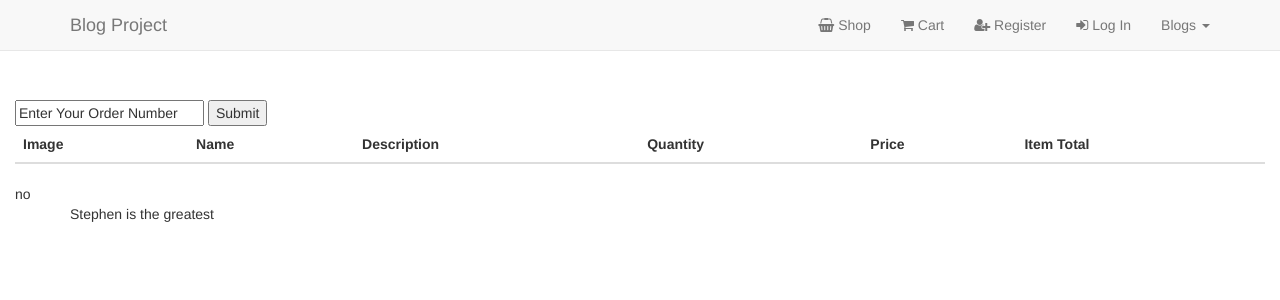
After one commit to DarilliGames/django-ecommerse, a Django app: a page that uses home/templates/home/base.html in a window 1280 px wide. The commit adds this page. Shown: the top 300 px of the page. Run offline with Django 3.2, Linux system fonts and the light colour scheme; lists and menus that the app fills with data are empty; some libraries are stand-ins or nearby versions.

```diff
--- /dev/null
+++ b/cart/templates/cart/orderhistory.html
@@ -0,0 +1,51 @@
+{% extends "home/base.html" %}
+{% load static from staticfiles %}
+
+
+{% block content %}
+<div>
+
+
+    <form action="{% url 'checkorders' %}" method="POST">
+        {% csrf_token %}
+        <input type="text" name="orderid" value="Enter Your Order Number"/>
+        <!--<input type="text" name="" value="Enter Your Password Number"/>-->
+        <input type="submit" name="Submit"/>
+    </form>
+    <table class="table">
+        <thead>
+        <tr>
+            <th>Image</th>
+            <th>Name</th>
+            <th>Description</th>
+            <th>Quantity</th>
+            <th>Price</th>
+            <th>Item Total</th>
+
+        </tr>
+        </thead>
+        <tbody>
+        {% for i in order.line_items.all %}
+            <tr>
+                <td><img style="max-height:100px; max-width:100px" src="{{ MEDIA_URL }}{{ i.product.image }}"></td>
+                <td>{{ i.product.title }}</td>
+                <td>{{ i.product.content }}</td>
+                <td>{{ i.quantity }}</td>
+                <td>{{ i.product.price }}</td>
+                <td>{{ i.product.ptotal }}</td>
+
+            </tr>
+        {% endfor %}
+
+        </tbody>
+    </table>
+    {{ order }}
+    {% for line in order.line_items.all %}
+        <p>{{ line.product.title }} {{ line.quantity }} {{ line.product.price }}</p>
+
+    {% endfor %}
+
+</div>
+
+
+{% endblock %}
--- a/cart/urls.py
+++ b/cart/urls.py
@@ -10,5 +10,6 @@
     url(r'^deccart/(\d+)/', dec_count_cart, name='decammount'),
     url(r'^updatecart/(\d+)/', updatecart, name='updatecart'),
     url(r'^dumpcart/', dumpcart, name='emptycart'),
+    url(r'^orders/', check_order, name='checkorders'),
 
 ]
--- a/cart/views.py
+++ b/cart/views.py
@@ -1,4 +1,6 @@
-from django.shortcuts import render, redirect
+from django.shortcuts import render, redirect, get_object_or_404
+from checkout.models import Order
+
 
 def cart(request):
     return render(request, "cart/cart.html")
@@ -10,7 +12,7 @@
     cart[id] = cart.get(id, quantity)
     request.session["cart"] = cart
     print(cart)
-    return redirect('shelf')
+    return redirect('cart')
 
 def remove_from_cart(request, id):
     cart = request.session.get('cart', {})
@@ -41,4 +43,14 @@
 
 def dumpcart(request):
     del request.session["cart"]
-    return redirect('home')
+    return redirect('cart')
+
+
+def check_order(request):
+    if request.method =="POST":
+        id = int(request.POST.get("orderid"))
+        print(id)
+        order = get_object_or_404(Order, pk=id)
+    else:
+        order="no"
+    return render(request, "cart/orderhistory.html", {"order":order})
--- a/checkout/models.py
+++ b/checkout/models.py
@@ -15,9 +15,8 @@
     def __str__(self):
         return "{0}-{1}-{2}".format(self.id, self.date, self.full_name)
 
-
 class OrderLineItem(models.Model):
-    order = models.ForeignKey(Order, null=False)
+    order = models.ForeignKey(Order, null=False, related_name="line_items")
     product = models.ForeignKey(SellItem, null=False)
     quantity = models.IntegerField(blank=False)
 
--- a/home/templates/home/base.html
+++ b/home/templates/home/base.html
@@ -47,8 +47,10 @@
                         <a class="dropdown-toggle" data-toggle="dropdown" href="#">Blogs
                         <span class="caret"></span></a>
                         <ul class="dropdown-menu">
-                            <li><a href="{% url 'home' %}">Write</a></li>
-                            <li><a href="{% url 'home' %}">Browse</a></li>
+                            <form role="search" action="{% url 'searchshop' %}">
+                                <li><input type="text" class="form-control" placeholder="Search" name="query"></li>
+                                <li style="text-align:center"><button class="btn btn-light" type="submit">Lets go! <i class="fa fa-search"></i></button></li>
+                            </form>
                         </ul>
                     </li>
                 </ul>
--- a/shop/urls.py
+++ b/shop/urls.py
@@ -8,4 +8,5 @@
     url(r'^item/(\d+)', display_product, name='product'),
     url(r'^addcart/(\d+)', add_to_cart, name='addToCart'),
     url(r'^reviewitem/(\d+)', review_item, name='reviewit'),
+    url(r'^search/', search_shop, name='searchshop'),
 ]
--- a/shop/views.py
+++ b/shop/views.py
@@ -54,3 +54,7 @@
         return redirect(reverse('product', args=id))
     else:
         return redirect(reverse('product', args=id))
+
+def search_shop(request):
+    prods= SellItem.objects.filter(title__icontains=request.GET.get("query"))
+    return render(request, "shop/displayshelf.html", {'prods':prods})
```
Also changed, not shown: accounts/migrations/0001_initial.py (added), checkout/migrations/0003_auto_20180323_1500.py (added).
